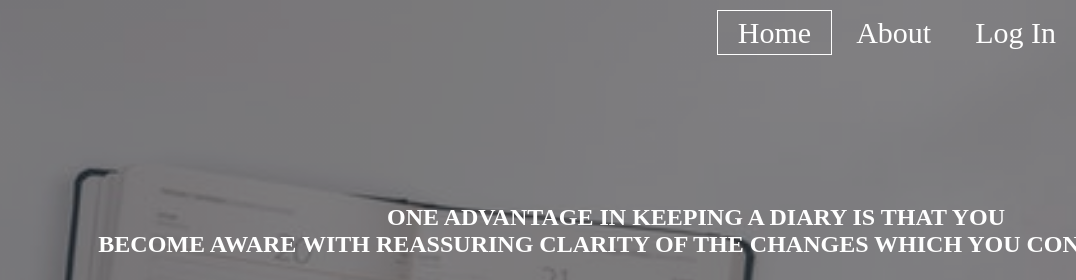
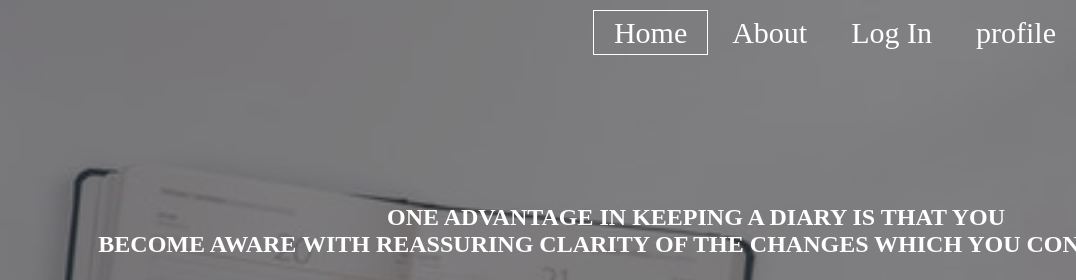
Before and after one commit to ahmo10/my-diary, a plain HTML site: page forgot.html in a window 1280 px wide. Shown: the top 280 px of the page, 204-1280 px from the left. Drawn offline with Linux system fonts and the light colour scheme.

```diff
--- a/forgot.html
+++ b/forgot.html
@@ -12,6 +12,7 @@
           <li class="active"> <a href="index.html">Home</a></li>
           <li> <a href="index.html">About</a></li>
           <li> <a href="login.html">Log In</a></li>
+          <li> <a href="view.html">profile</a></li>
         </ul>
       </div>
       <div class="logo">
```
